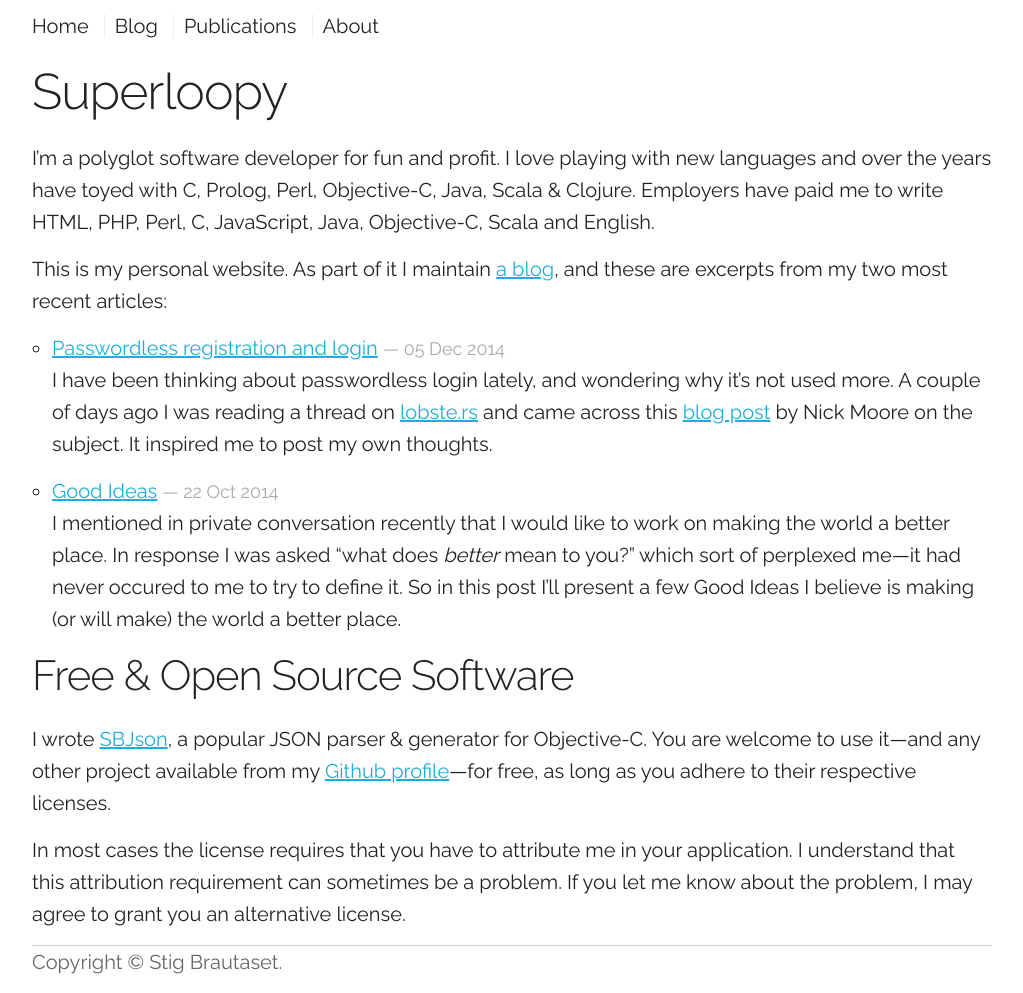
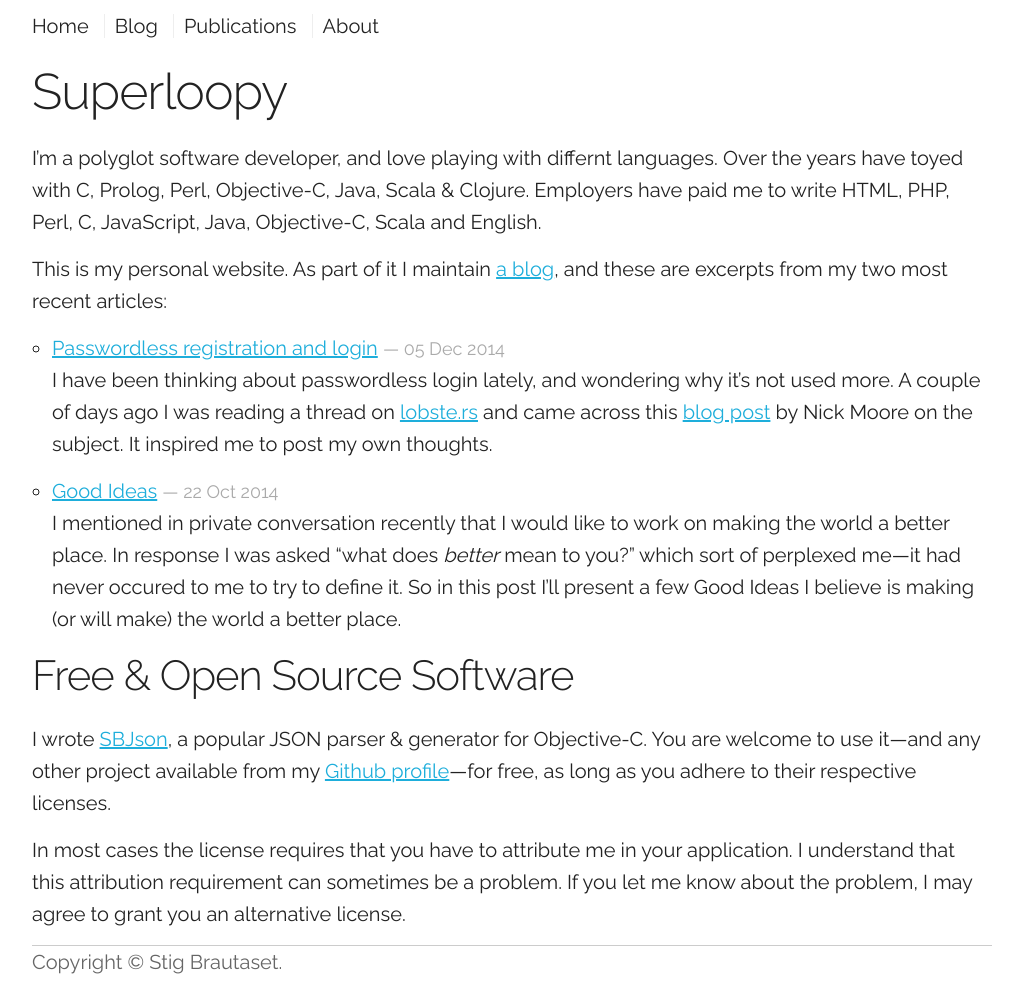
Before and after one commit to stig/www.brautaset.org, a Jekyll site: the page built from index.md, in a window 1280 px wide. Shown: the whole page, without its empty margins (128-1151 px from the left). Built offline with Jekyll 4.4.1, drawn with Linux system fonts in a browser that asks for light colours.

Commit message:
Slight tweak to index text

```diff
--- a/index.md
+++ b/index.md
@@ -3,8 +3,8 @@ layout: page
 title: Superloopy
 ---
 
-I'm a polyglot software developer for fun and profit. I love playing
-with new languages and over the years have toyed with C, Prolog, Perl,
+I'm a polyglot software developer, and love playing with differnt
+languages. Over the years have toyed with C, Prolog, Perl,
 Objective-C, Java, Scala & Clojure. Employers have paid me to write
 HTML, PHP, Perl, C, JavaScript, Java, Objective-C, Scala and English.
 
```
